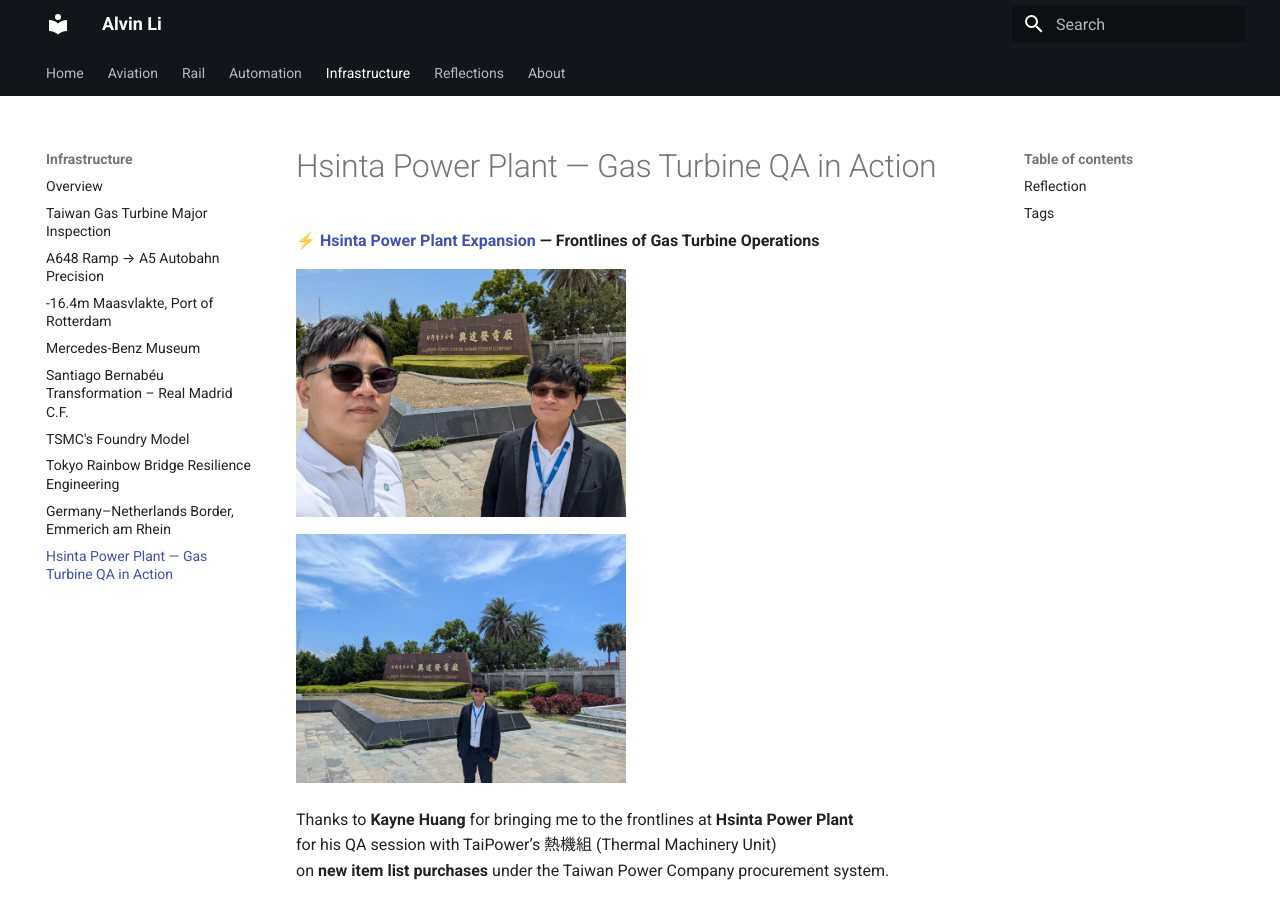
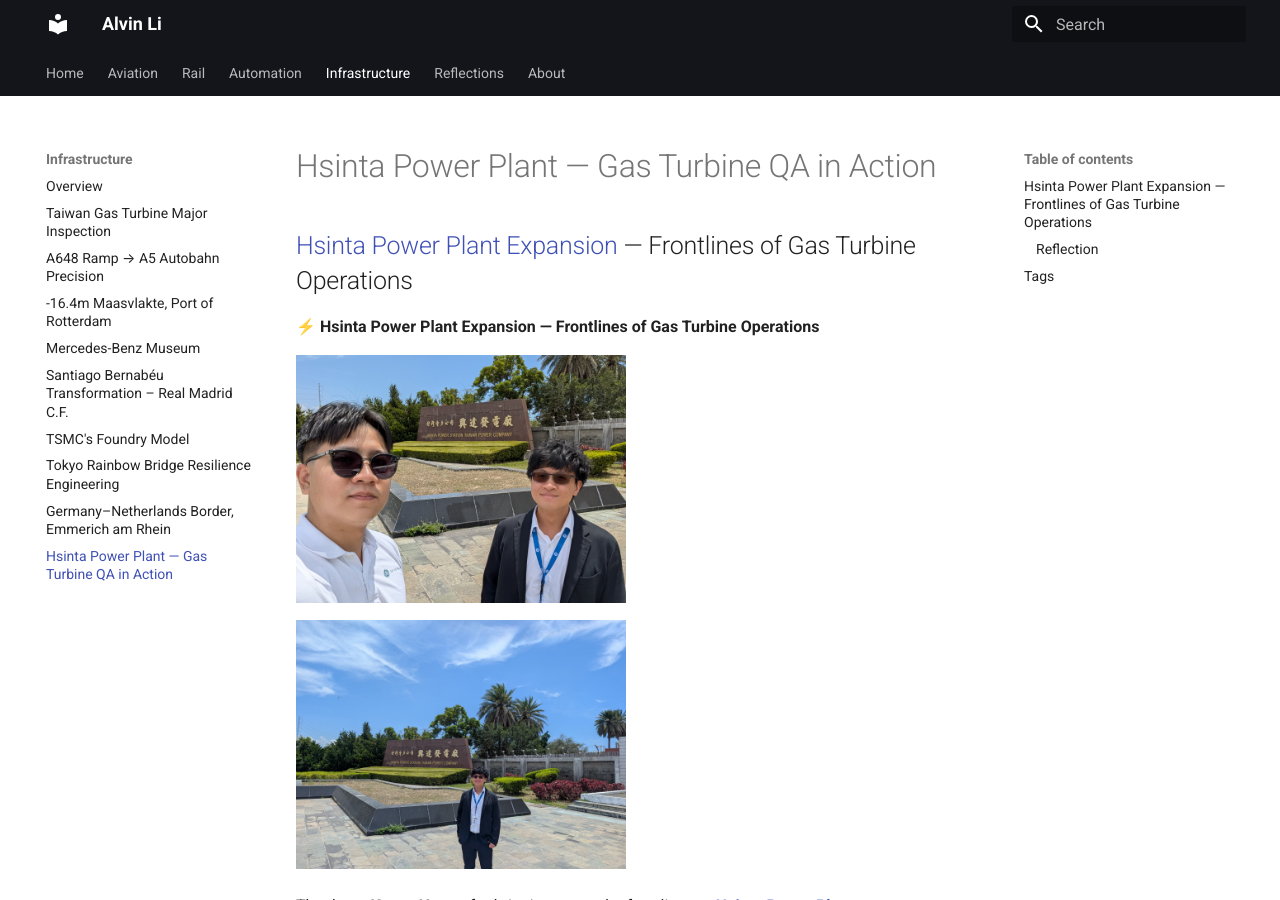
Before and after one commit to alvvvli/alvin-site, an MkDocs documentation site: the page built from docs/infrastructure/hsinta.md, in a window 1280 px wide and 900 px high. Built offline with MkDocs 1.6.1 and Material for MkDocs 9.7.7, drawn with Linux system fonts in a browser that asks for light colours.

Commit message:
Update hsinta.md

```diff
--- a/docs/infrastructure/hsinta.md
+++ b/docs/infrastructure/hsinta.md
@@ -1,11 +1,13 @@
-⚡ **[Hsinta Power Plant Expansion](https://www.taipower.com.tw/2289/2363/2400/2401/11678/normalPost) — Frontlines of Gas Turbine Operations**
+## [Hsinta Power Plant Expansion](https://www.taipower.com.tw/2764/2826/2861/2862/25188/normalPost) — Frontlines of Gas Turbine Operations
+
+⚡ **Hsinta Power Plant Expansion — Frontlines of Gas Turbine Operations**
 
 <div style="display:flex;flex-wrap:wrap;gap:10px">
   <img src="/alvin-site/JPG_VID/hsinta1.jpg" alt="Hsinta Power Plant with Kayne" width="48%">
   <img src="/alvin-site/JPG_VID/hsinta2.jpg" alt="TaiPower Hsinta Power Plant Front Gate" width="48%">
 </div>
 
-Thanks to **Kayne Huang** for bringing me to the frontlines at **Hsinta Power Plant**
+Thanks to **Kayne Huang** for bringing me to the frontlines at [**Hsinta Power Plant**](https://hc1.taipower.com.tw/2764/61044/2849/25384/)
 for his QA session with TaiPower’s 熱機組 (Thermal Machinery Unit)
 on **new item list purchases** under the Taiwan Power Company procurement system.
 
```
